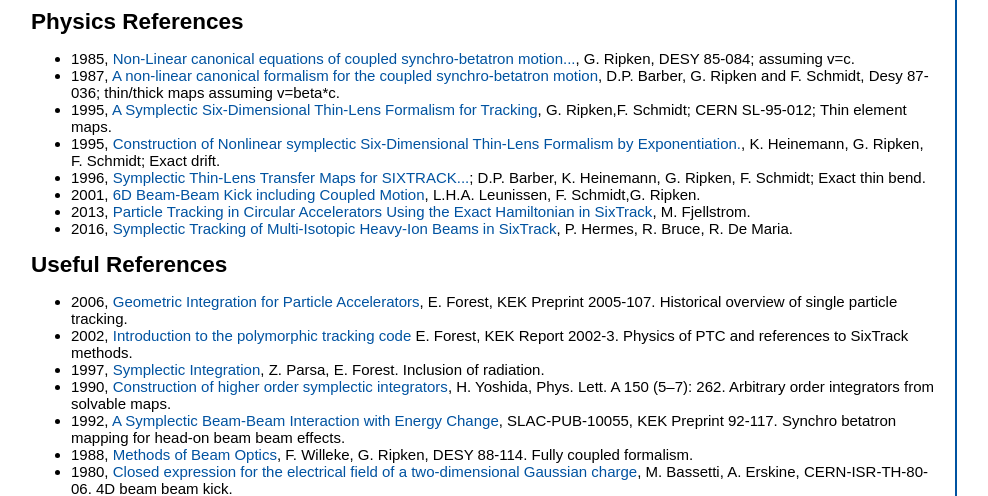
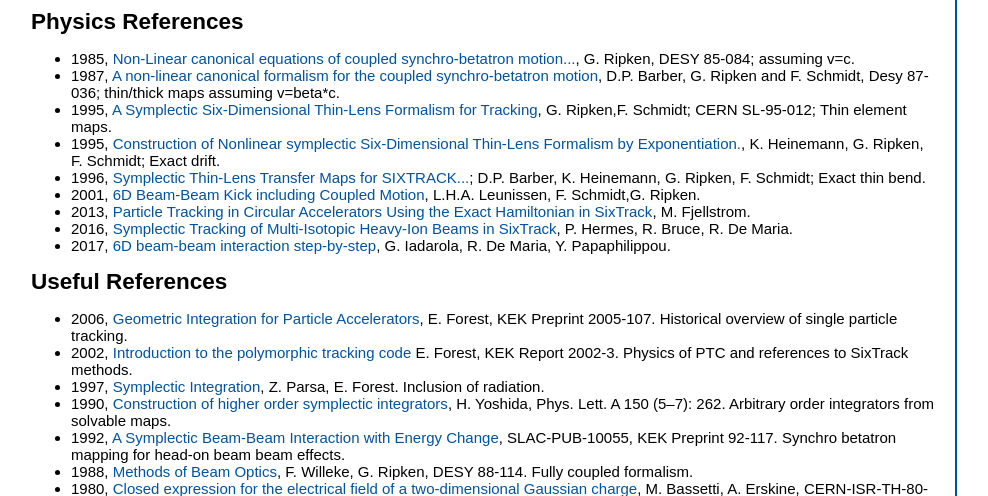
Before and after one commit to SixTrack/SixTrackWeb, a PHP site: page /docs.php in a window 1280 px wide. Shown: the part 774-1270 px from the top of the page, without its empty margins (17-1005 px from the left). Run offline with PHP 8.4, Linux system fonts and the light colour scheme.

Commit message:
Add beam-beam reference to doc

```diff
--- a/docs.php
+++ b/docs.php
@@ -97,6 +97,11 @@
             Symplectic Tracking of Multi-Isotopic Heavy-Ion Beams in SixTrack</a>,
             P. Hermes, R. Bruce, R. De Maria.
         </li>
+        <li>2017,
+            <a href="https://indico.cern.ch/event/684338/contributions/2805473/attachments/1568753/2473544/note_6d_beam_beam.pdf">
+            6D beam-beam interaction step-by-step</a>,
+            G. Iadarola, R. De Maria, Y. Papaphilippou.
+        </li>
     </ul>
 
     <h2>Useful References</h2>
```
